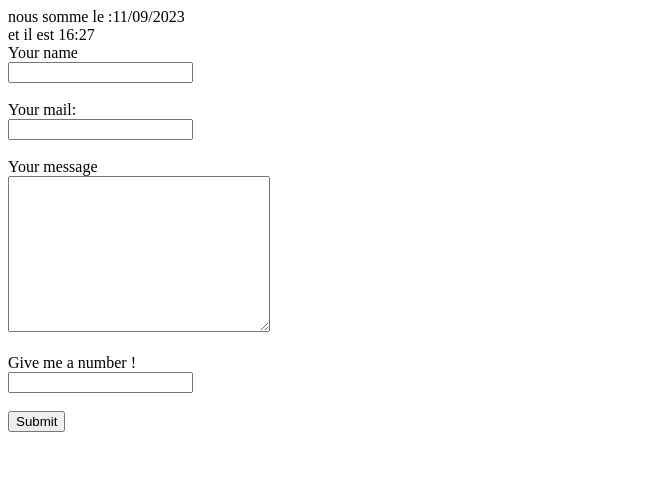
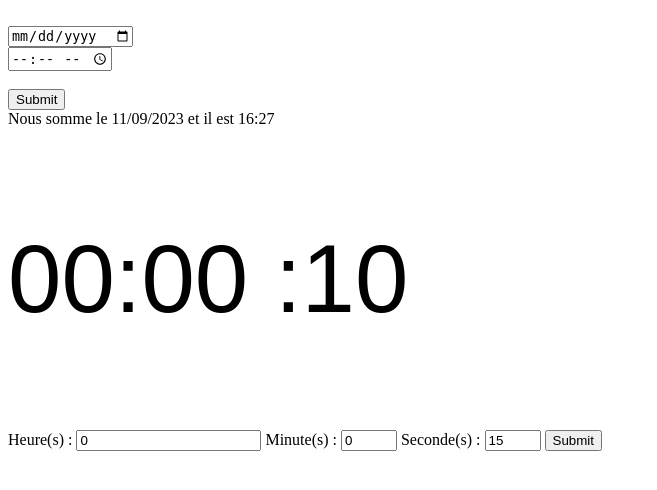
Before and after one commit to RatchetDrake/RatchetDrake.github.io, a PHP site: page /clock.php in a window 1280 px wide. Shown: the top 490 px of the page, without its empty margins (0-657 px from the left). Run offline with PHP 8.4, Linux system fonts and the light colour scheme; data that the repository does not hold is empty.

Commit message:
Commit all

```diff
--- a/clock.php
+++ b/clock.php
@@ -4,42 +4,111 @@
     <meta charset="UTF-8">
     <meta name="viewport" content="width=device-width, initial-scale=1.0">
     <title>Horloge</title>
+    <link rel="stylesheet" href="./style2.css">
 </head>
 <body>
-    <!-- faite une horloge sois numérique
-    sois analogique on doit pouvoir changer l'heure
-avec un formulaire -->
-    <?php
-    date_default_timezone_set("Europe/Paris");
-    $jour=date("d");
-    $mois=date("m");
-    $annee=date("Y");
-    $heure=date("H");
-    $min=date("i");
-    echo"nous somme le :".$jour."/".$mois."/".$annee
-    ."<br> et il est ".$heure.":".$min
+<script>
+    var temps_attente = <?php echo $temps_attente; ?>;
+
+    function updateTimer() {
+        var temps_actuel = Math.floor(Date.now() / 1000);
+        var temps_restant = temps_attente - temps_actuel;
+
+        if (temps_restant <= 0) {
+            document.body.innerHTML += "La minuterie s'est déclenchée !";
+        } else {
+            var minutes = Math.floor(temps_restant / 60);
+            var secondes = temps_restant % 60;
+            document.body.innerHTML += "Temps restant : " + minutes + " min " + secondes + " sec";
+            setTimeout(updateTimer, 1000);
+        }
+    }
+
+    updateTimer();
+    </script>
 
 
-    ?>
     <form action="" method="post">
+    <label for="date"><br></label>
+            <input type="date" name="date" id="date">
 
-    <label for="Yname" class="texte">Your name<br> </label>
-        <input type="text" name="Yname" id="Yname">
-        <br><br>
 
-        <label for="Ymail" class="texte3">Your mail:<br></label>
-            <input type="email" name="Ymail" id="Ymail">
-        <br><br>
-        <label for="Ymessage" class="texte3">Your message<br></label>
-        <textarea name="Ymessage" id="Ymessage" cols="30" rows="10"></textarea>
-        <br><br>
-        <label for="number" class="texte3">Give me a number !<br></label>
-            <input type="text" name="number" id="number">
+        <label for="heure"><br></label>
+            <input type="time" name="heure" id="heure">
 
         <br><br>
         <input type="submit" value="Submit">
 
 
     </form>
+<?php
+date_default_timezone_set('Europe/Paris');
+    if(isset($_POST) && empty($_POST)){
+        $jour=date("d");
+        $mois=date("m");
+        $annee=date("Y");
+        $heure=date("H");
+        $minute=date("i");
+        echo "Nous somme le $jour/$mois/$annee et il est $heure:$minute"."<br>";
+
+
+
+
+    }else{echo"nous somme le :".$_POST['date']
+        ."<br> et il est ".$_POST['heure']."<br>";
+
+    }
+
+    ?>
+
+    <p id="minuteur">00:00:00</p>
+    <form action="" method="post">
+        <label for="heure">Heure(s) :</label>
+        <input type="number" name="heure" id="heure" value="0" min="0"lenght="2" >
+        <label for="minute">Minute(s) :</label>
+        <input type="number" name="minute" id="minute" value="0" min="0" max="59" lenght="2">
+        <label for="seconde">Seconde(s) :</label>
+        <input type="number" name="seconde" id="seconde"value="15" min="0" max="59" lenght="2">
+        <input type="submit" value="Submit">
+
+    </form>
+    <?php
+
+    echo'<script>
+    var heure = '.(!empty( $_POST["heure"])?$_POST["heure"]:'0').'
+    var minute =  '.(!empty( $_POST["minute"])?$_POST["minute"]:'0').'
+    var seconde =  '.(!empty( $_POST["seconde"])?$_POST["seconde"]:'15').'
+    setInterval(function(){
+        document.getElementById("minuteur").innerHTML=
+        `${(heure<10 ? "0":"")+heure}:${(minute<10 ?"0":"")+minute}
+        :${(seconde<10 ?"0":"")+seconde}`
+        if(seconde<=0) return
+        seconde--
+        if(seconde==0){
+            if(minute>0){
+                seconde = 59
+                minute--
+            }else{
+                if(heure>0){
+                    heure--
+                    minute==59
+                    seconde=59
+                }
+            }
+        }
+        heure = parseInt(mili /1000/60/60)
+        minute = parseInt(mili /1000/60/60)
+        seconde= parseInt(mili /1000)
+        console.log(heure, minute, seconde)
+
+    }, 1000)
+
+</script>';
+
+    ?>
+
+
+
+
 </body>
 </html>
--- a/style2.css
+++ b/style2.css
@@ -319,3 +319,7 @@ justify-content: center; /*largeur*/
    align-items: center;
    margin-top: -5%;
 }
+#minuteur {
+    font-size: 6em;
+    font-family: fantasy;
+}
```
Also changed, not shown: test.php (added, +28 -0 lines).
